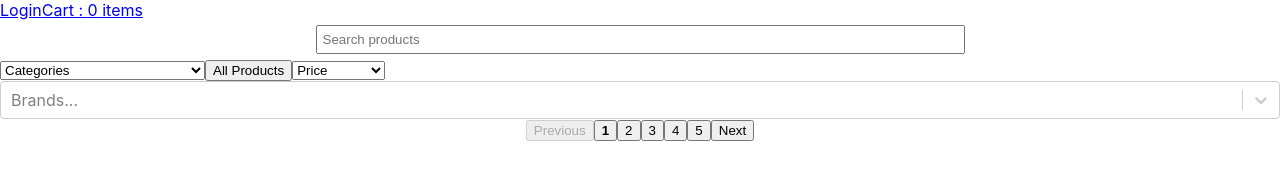
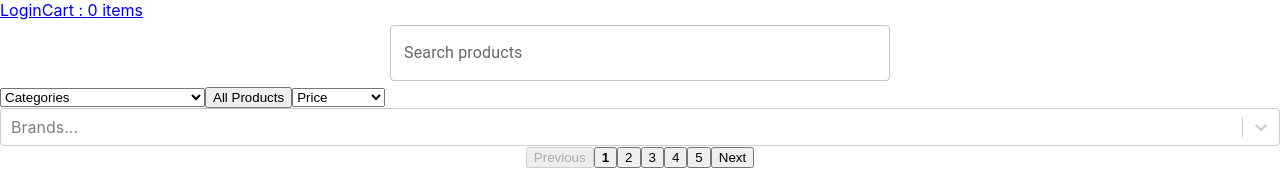
Before and after one commit to navdeepsta/quickart, a React (Create React App) app: page / in a window 1280 px wide. Shown: the top 170 px of the page. Built offline with nearby package versions, Linux system fonts and the light colour scheme.

Commit message:
refactor: add mui textfield for searchbar

```diff
--- a/src/components/ProductSearch/ProductFilter/SearchFilter/index.js
+++ b/src/components/ProductSearch/ProductFilter/SearchFilter/index.js
@@ -1,4 +1,6 @@
 import React, { useEffect, useState } from "react";
+import Box from "@mui/material/Box";
+import TextField from "@mui/material/TextField";
 import "./SearchFilter.css";
 export default function SearchFilter({ products, onSearchFilter }) {
   const [searchItem, setSearchItem] = useState("");
@@ -12,7 +14,7 @@ export default function SearchFilter({ products, onSearchFilter }) {
         })
       );
     }
-  }, [searchItem]);
+  });
 
   const handleBlur = () => {
     setFocus(false);
@@ -21,14 +23,24 @@ export default function SearchFilter({ products, onSearchFilter }) {
 
   return (
     <div className="search">
-      <input
-        type="text"
-        placeholder="Search products"
-        onChange={(e) => setSearchItem(e.target.value)}
-        onFocus={() => setFocus(true)}
-        onBlur={handleBlur}
-        value={searchItem}
-      />
+      <Box
+        sx={{
+          width: 500,
+          maxWidth: "100%",
+        }}
+        alignContent="center"
+      >
+        <TextField
+          fullWidth
+          type="textfield"
+          label="Search products"
+          id="search"
+          onChange={(e) => setSearchItem(e.target.value)}
+          onFocus={() => setFocus(true)}
+          onBlur={handleBlur}
+          value={searchItem}
+        />
+      </Box>
     </div>
   );
 }
```
